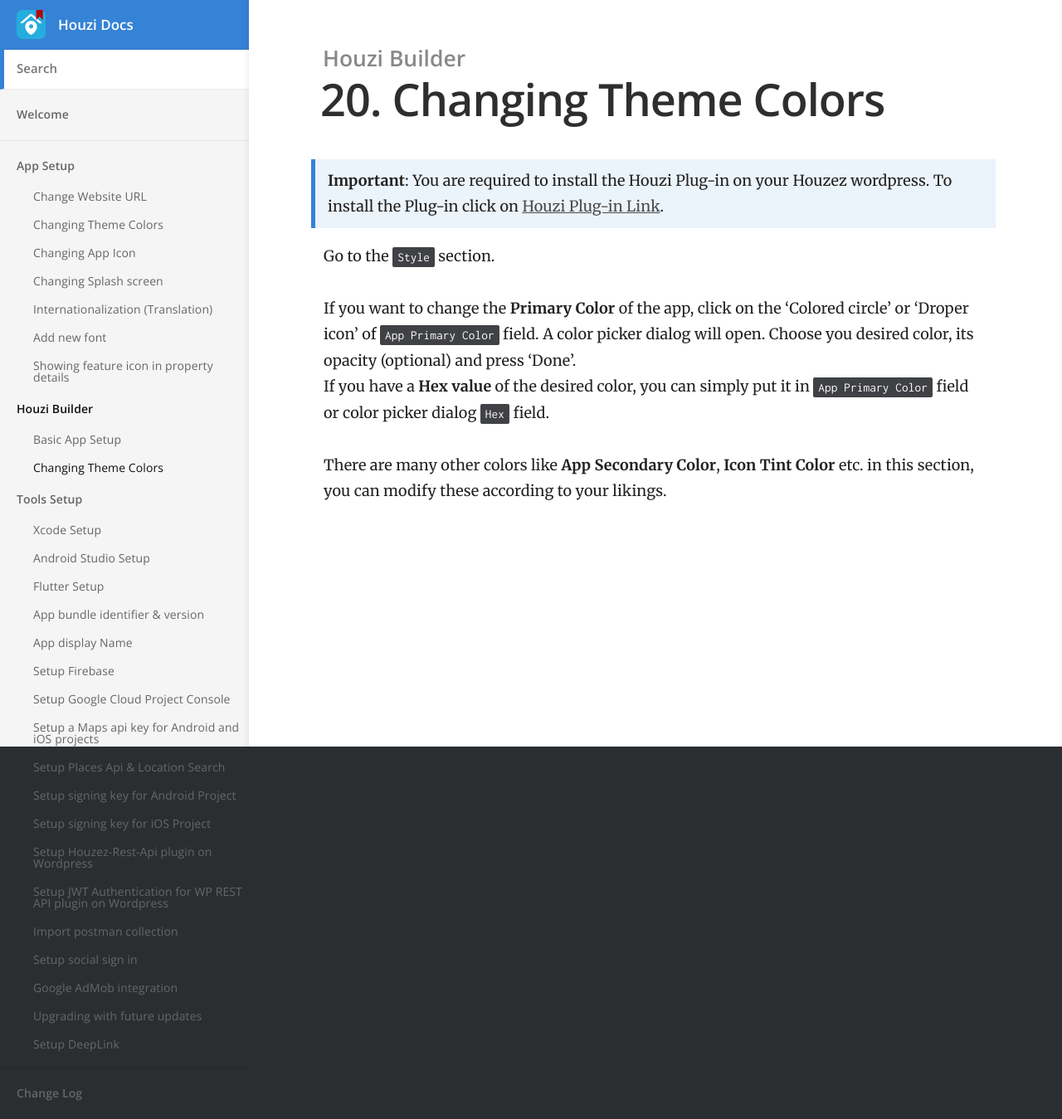
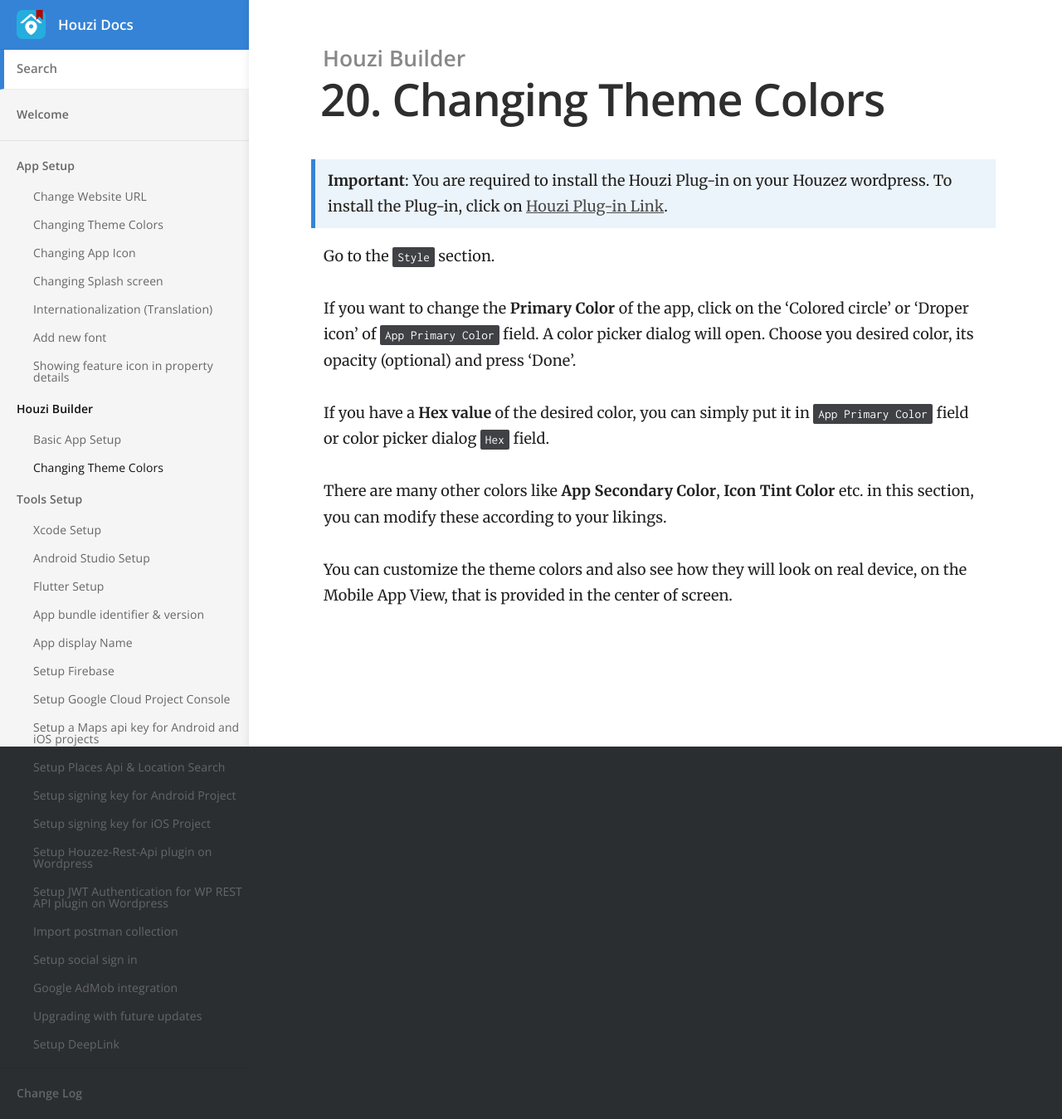
Before and after one commit to booleanbites/houzi-doc, a Jekyll site: the page built from _docs/houzi-builder/change-theme.md, in a window 1280 px wide. Shown: the whole page at 83% size. Built offline with Jekyll 4.4.1, drawn with Linux system fonts in a browser that asks for light colours.

Commit message:
Some Update.

```diff
--- a/_docs/houzi-builder/change-theme.md
+++ b/_docs/houzi-builder/change-theme.md
@@ -4,11 +4,14 @@ category: Houzi Builder
 order: 20
 ---
 
-> **Important**: You are required to install the Houzi Plug-in on your Houzez wordpress. To install the Plug-in click on [Houzi Plug-in Link](https://github.com/AdilSoomro/houzez-mobile-api).
+> **Important**: You are required to install the Houzi Plug-in on your Houzez wordpress. To install the Plug-in, click on [Houzi Plug-in Link](https://github.com/AdilSoomro/houzez-mobile-api).
 
 Go to the `Style` section.
 
 If you want to change the **Primary Color** of the app, click on the 'Colored circle' or 'Droper icon' of `App Primary Color` field. A color picker dialog will open. Choose you desired color, its opacity (optional) and press 'Done'.
+
 If you have a **Hex value** of the desired color, you can simply put it in `App Primary Color` field or color picker dialog `Hex` field.
 
 There are many other colors like **App Secondary Color**, **Icon Tint Color** etc. in this section, you can modify these according to your likings.
+
+You can customize the theme colors and also see how they will look on real device, on the Mobile App View, that is provided in the center of screen.
```
Also changed, not shown: _docs/houzi-builder/basic-setup.md (+1 -1 lines).
